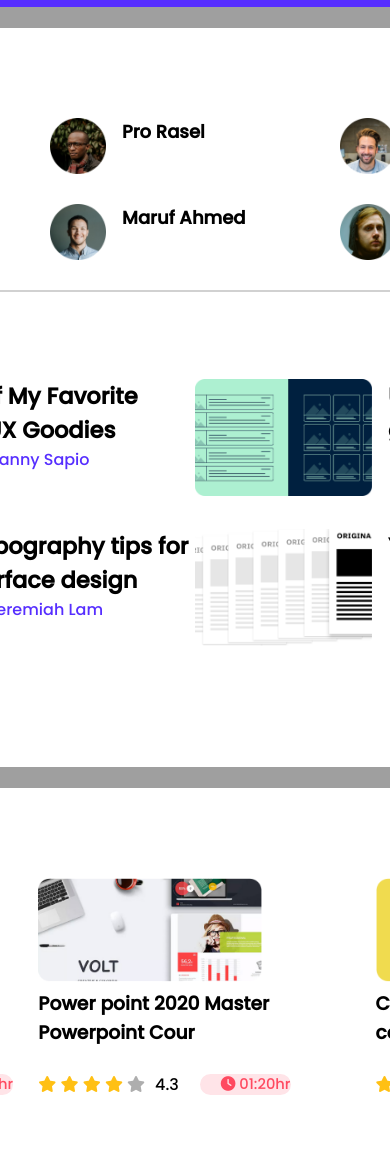
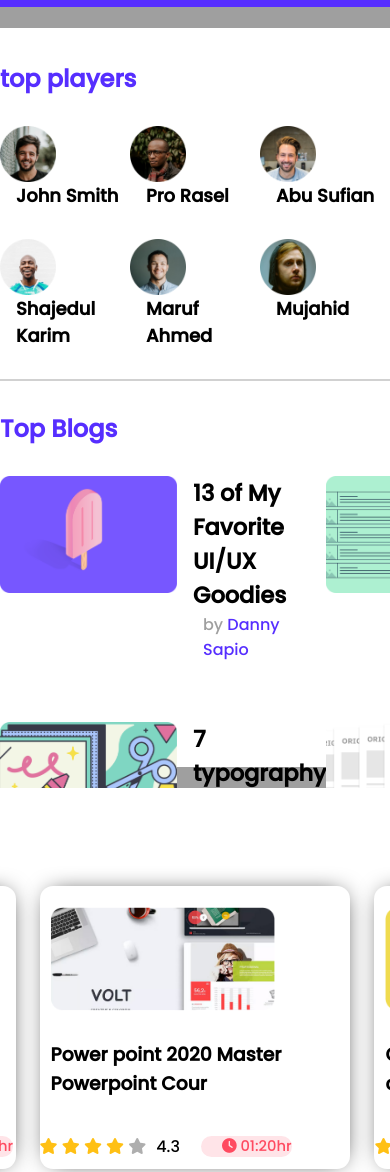
Before and after one commit to almahmudabir/leader-board, a plain HTML site: page index.html in a window 390 px wide. Shown: the part 64-1236 px from the top of the page. Drawn offline with Linux system fonts and the light colour scheme.

```diff
--- a/style.css
+++ b/style.css
@@ -52,6 +52,7 @@ main {
 }
 .container {
   background-color: #ffff;
+
   width: 870px;
   height: 679px;
   padding: 30px;
@@ -86,6 +87,7 @@ hr {
 }
 .blog {
   display: flex;
+  /*  box-shadow: 1px 0px 25px -9px; */
 }
 .thumbnail img {
   width: 177px;
@@ -117,9 +119,23 @@ hr {
   margin-top: 21px;
   border-radius: 5px;
 }
+.section-title {
+  font-size: 24px;
+}
 .courses {
   display: flex;
   grid-column-gap: 24px;
+}
+.course {
+  box-shadow: 1px 0px 25px -9px rgb(0, 0, 0);
+  border-radius: 13px;
+  padding: 10px 0px;
+}
+.banner {
+  padding: 11px;
+}
+.course-details {
+  padding: 11px;
 }
 .course-info {
   display: flex;
@@ -143,3 +159,16 @@ p {
   margin-left: 21px;
   font-size: 14.6913px;
 }
+
+@media only screen and (max-width: 688px) {
+  .container {
+    width: 100%;
+  }
+  .players {
+    grid-template-column: repeat(1, 1fr);
+    justify-content: center;
+  }
+  .player {
+    flex-direction: column;
+  }
+} ;
```
Also changed, not shown: index.html (+3 -4 lines), codesnap.png (added).
